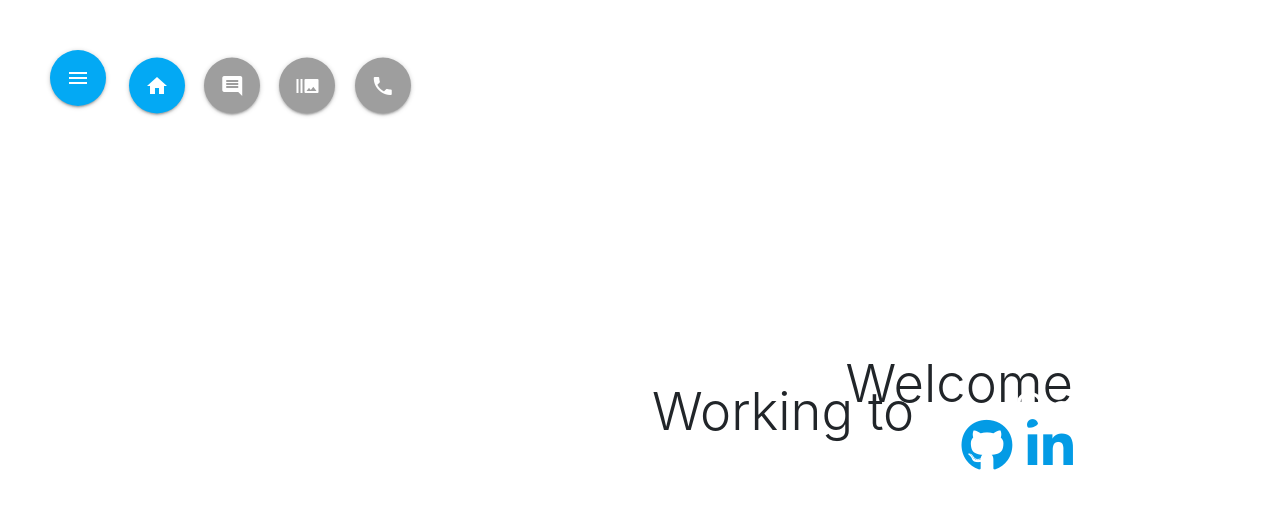
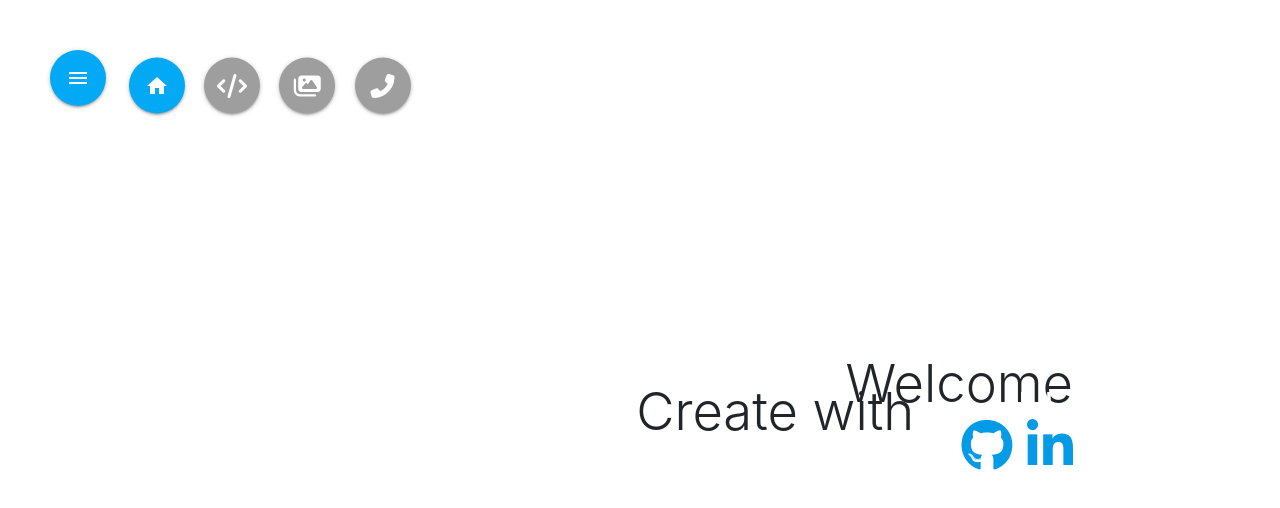
Before and after one commit to ash-sp-cole/ash-com, a plain HTML site: page index.html in a window 1280 px wide. Both pictures are taken after a click on the link "menu". Drawn offline with nearby package versions, Linux system fonts and the light colour scheme.

Commit message:
update icons

```diff
--- a/index.html
+++ b/index.html
@@ -51,14 +51,14 @@
 
 
         <div class="text">
-          <p>Working to</p>
+          <p>Create with</p>
           <p>
             <span class="word "></span>
-            <span class="word ">Create</span>
-            <span class="word">Solve</span>
-            <span class="word ">Explore</span>
-            <span class="word ">Innovate</span>
-            <span class="word ">Enjoy.</span>
+            <span class="word ">C++</span>
+            <span class="word">Node</span>
+            <span class="word ">JavaScript</span>
+            <span class="word ">React</span>
+            <span class="word ">MySql</span>
           </p>
         </div>
 
@@ -68,12 +68,9 @@
         <i class="large material-icons">menu</i>
       </a>
       <ul>
-        <li><a class="btn-floating btn-large grey" id="menu" tap-target.open()><i
-              class="large material-icons">phone</i></a></li>
-        <li><a class="btn-floating  btn-large grey btn modal-trigger" href="#modalPop" class="center-align"><i
-              class="large material-icons">burst_mode</i></a></li>
-        <li><a class="btn-floating  btn-large grey" id="menu-about" tap-target-about.open() "><i class="
-            material-icons">insert_comment</i></a></li>
+        <li><a class="btn-floating btn-large grey" id="menu" tap-target.open()><i class="fas fa-phone-alt"></i></a></li>
+        <li><a class="btn-floating  btn-large grey btn modal-trigger" href="#modalPop" class="center-align"><i class="fas fa-images"></i></a></li>
+        <li><a class="btn-floating  btn-large grey" id="menu-about" tap-target-about.open() "><i class="fas fa-code"></i></a></li>
         <li><a class="btn-floating btn-large  light-blue"><i class="material-icons">home</i></a></li>
       </ul>
     </div>
@@ -148,8 +145,7 @@
       </div>
     </div>
   </div>
-  </div>
-  <!-- Element Showed -->
+   <!-- Element Showed -->
 
 
   <!-- Tap Target Structure -->
```
